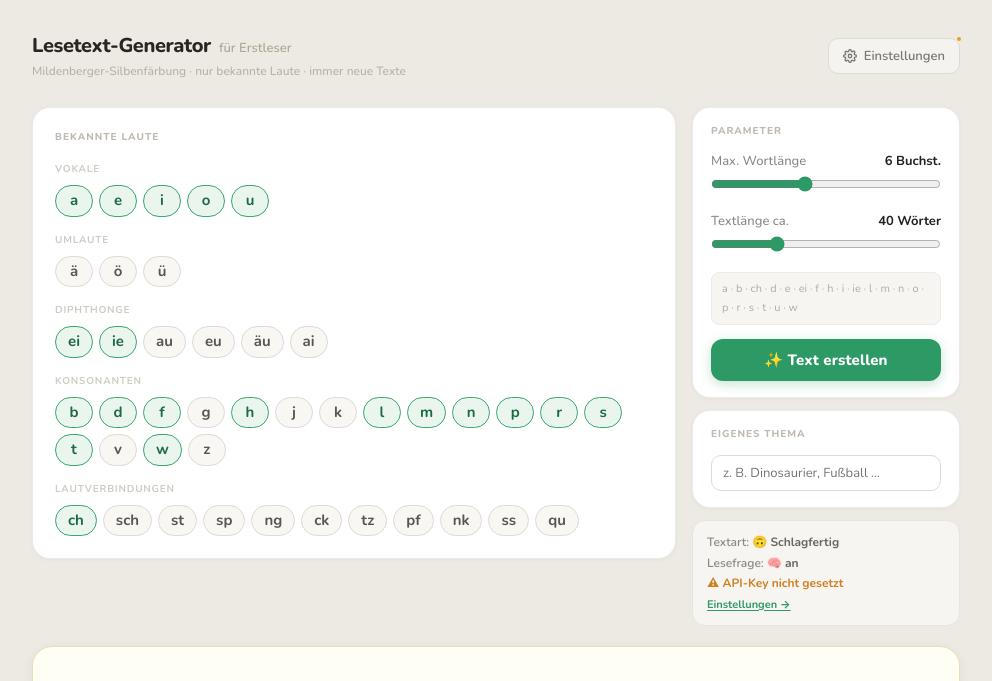
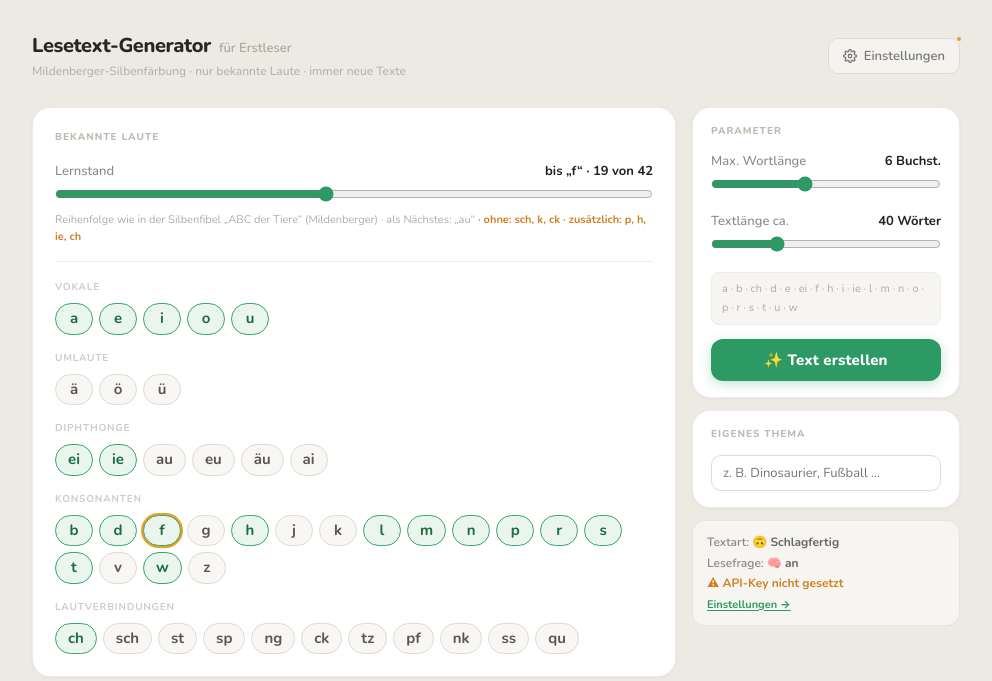
Before and after one commit to martinwiesner/lesetextgenerator, a plain HTML site: page index.html in a window 1280 px wide. Shown: the top 681 px of the page, without its empty margins (144-1136 px from the left). Drawn offline with nearby package versions, Linux system fonts and the light colour scheme.

Commit message:
Lernstand-Slider nach Fibel-Reihenfolge ABC der Tiere, Laute weiter einzeln wählbar

```diff
--- a/index.html
+++ b/index.html
@@ -73,6 +73,12 @@ body {
 .chip:active { transform: scale(.94); }
 .chip.on { background: #eaf5ee; border-color: #38a86d; color: #1c6b41; }
 .chip.on:hover { background: #dff0e7; border-color: #2d9a65; }
+
+/* ═══ Lernstand-Slider ═══ */
+.lern-slider { margin-bottom: 18px; padding-bottom: 16px; border-bottom: 1px solid #f0ede8; }
+.ls-note { font-size: 11px; color: #b0aba4; margin-top: 4px; line-height: 1.5; }
+.ls-note .ls-custom { color: #d08020; font-weight: 700; }
+.chip.newest { box-shadow: 0 0 0 2px #e8a020; }
 
 /* ═══ Parameter sliders ═══ */
 .setting { margin-bottom: 14px; }
@@ -780,6 +786,15 @@ const GROUPS = [
   { label:"Konsonanten",     sounds:["b","d","f","g","h","j","k","l","m","n","p","r","s","t","v","w","z"] },
   { label:"Lautverbindungen",sounds:["ch","sch","st","sp","ng","ck","tz","pf","nk","ss","qu"] }
 ];
+// Einführungsreihenfolge der Laute wie in der Silbenfibel „ABC der Tiere 1“
+// (Mildenberger) – passend zur Mildenberger-Silbenfärbung. Quelle: Inhaltsverzeichnis
+// des Schreiblehrgangs, der der Fibelreihenfolge folgt. ß entspricht hier „ss“;
+// y, c, x, chs (ganz am Ende der Fibel) gibt es in der Lautauswahl nicht.
+const LEARN_ORDER = [
+  "u","i","m","o","a","e","l","t","r","s","w","d","n","sch","ei","k","ck","b","f",
+  "au","g","ie","ö","p","pf","h","ss","ch","ä","st","sp","z","tz","ai","nk","ng",
+  "ü","j","eu","v","äu","qu"
+];
 const DEFAULT = new Set(["a","e","i","o","u","l","m","n","p","t","s","w","r","d","h","f","b","ei","ie","ch"]);
 let selected = new Set(DEFAULT);
 
@@ -815,7 +830,17 @@ function buildHumorGrid() {
 
 function buildSoundCard() {
   const card = document.getElementById("sound-card");
-  card.innerHTML = '<div class="card-title">Bekannte Laute</div>';
+  card.innerHTML = `<div class="card-title">Bekannte Laute</div>
+    <div class="lern-slider">
+      <div class="setting-label">Lernstand <strong id="ls-val"></strong></div>
+      <input type="range" id="lernstand" min="0" max="${LEARN_ORDER.length}" step="1">
+      <div class="ls-note" id="ls-note"></div>
+    </div>`;
+  card.querySelector("#lernstand").addEventListener("input", e => {
+    selected = new Set(LEARN_ORDER.slice(0, parseInt(e.target.value, 10)));
+    syncChips();
+    updateSelectedDisplay();
+  });
   for (const g of GROUPS) {
     const lbl = document.createElement("div");
     lbl.className = "group-label"; lbl.textContent = g.label;
@@ -825,6 +850,8 @@ function buildSoundCard() {
       const btn = document.createElement("button");
       btn.className = "chip" + (selected.has(s) ? " on" : "");
       btn.textContent = s;
+      btn.dataset.sound = s;
+      btn.title = `Nr. ${LEARN_ORDER.indexOf(s) + 1} in der Fibel-Reihenfolge`;
       btn.addEventListener("click", () => {
         if (selected.has(s)) { selected.delete(s); btn.classList.remove("on"); }
         else { selected.add(s); btn.classList.add("on"); }
@@ -840,6 +867,42 @@ function updateSelectedDisplay() {
   const el = document.getElementById("selected-display");
   const all = [...selected].sort();
   el.textContent = all.length ? all.join("  ·  ") : "Keine Laute ausgewählt";
+  updateLearnSlider();
+}
+
+function syncChips() {
+  document.querySelectorAll("#sound-card .chip").forEach(c => c.classList.toggle("on", selected.has(c.dataset.sound)));
+}
+
+/* Slider zeigt den Lernstand, der am besten zur Auswahl passt (wenigste
+   Abweichungen). Von Hand ab- oder dazugewählte Laute werden als Ausnahme genannt. */
+function updateLearnSlider() {
+  const slider = document.getElementById("lernstand");
+  if (!slider) return;
+  let n = 0, best = Infinity;
+  for (let k = 0; k <= LEARN_ORDER.length; k++) {
+    const prefix = LEARN_ORDER.slice(0, k);
+    const cost = prefix.filter(x => !selected.has(x)).length + [...selected].filter(x => !prefix.includes(x)).length;
+    if (cost <= best) { best = cost; n = k; }
+  }
+  slider.value = n;
+  const missing = LEARN_ORDER.slice(0, n).filter(x => !selected.has(x));
+  const extra = [...selected].filter(x => LEARN_ORDER.indexOf(x) >= n);
+  document.getElementById("ls-val").textContent = n
+    ? `bis „${LEARN_ORDER[n - 1]}“ · ${n} von ${LEARN_ORDER.length}`
+    : "noch keine";
+  const note = document.getElementById("ls-note");
+  note.textContent = "Reihenfolge wie in der Silbenfibel „ABC der Tiere“ (Mildenberger)";
+  if (n < LEARN_ORDER.length) note.textContent += ` · als Nächstes: „${LEARN_ORDER[n]}“`;
+  if (missing.length || extra.length) {
+    const c = document.createElement("span");
+    c.className = "ls-custom";
+    c.textContent = (missing.length ? ` · ohne: ${missing.join(", ")}` : "") +
+                    (extra.length ? ` · zusätzlich: ${extra.join(", ")}` : "");
+    note.appendChild(c);
+  }
+  document.querySelectorAll("#sound-card .chip").forEach(c =>
+    c.classList.toggle("newest", n > 0 && c.dataset.sound === LEARN_ORDER[n - 1]));
 }
 
 document.getElementById("wordlen").addEventListener("input", e => document.getElementById("wl-val").textContent = e.target.value);
```
